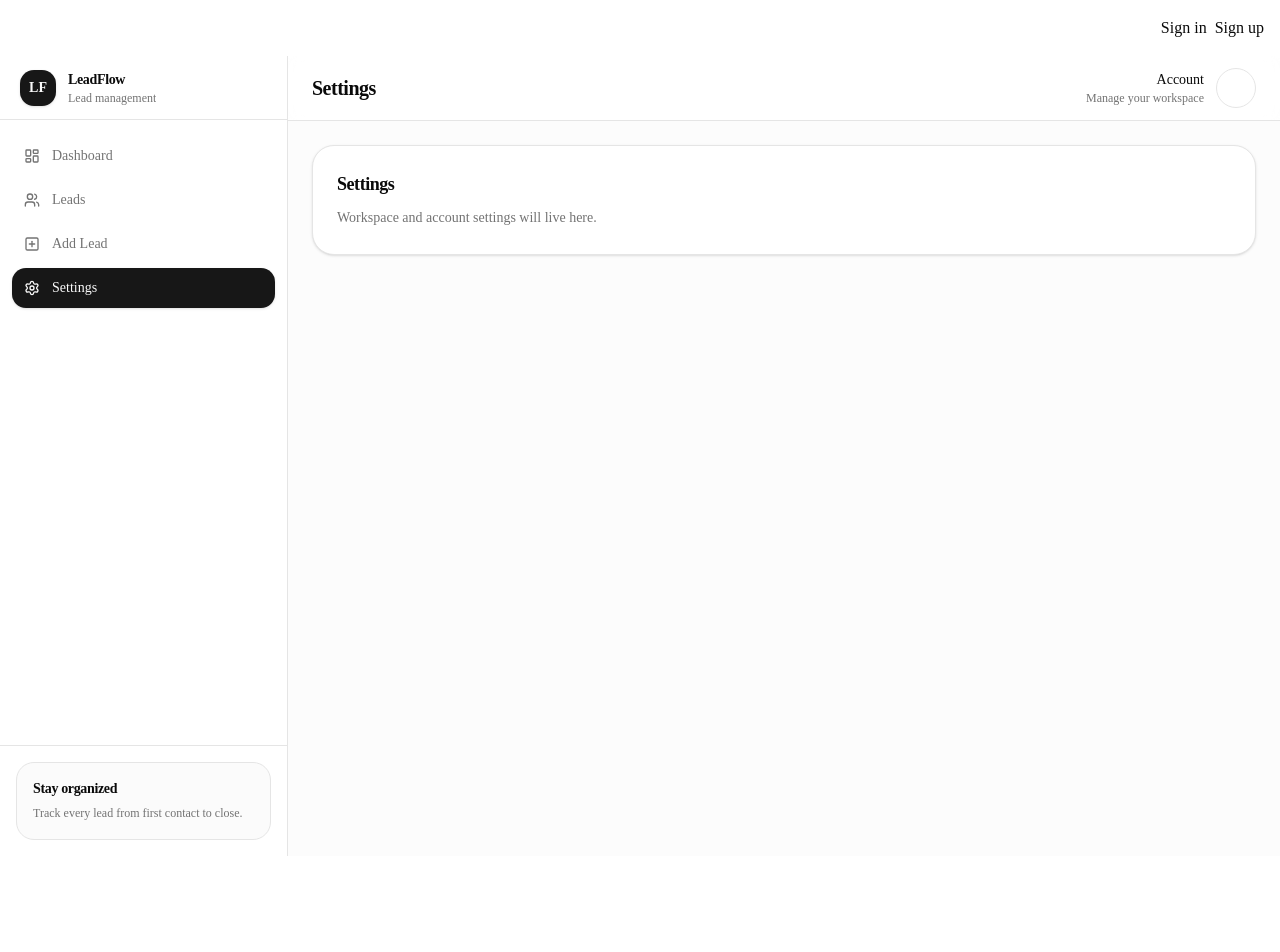
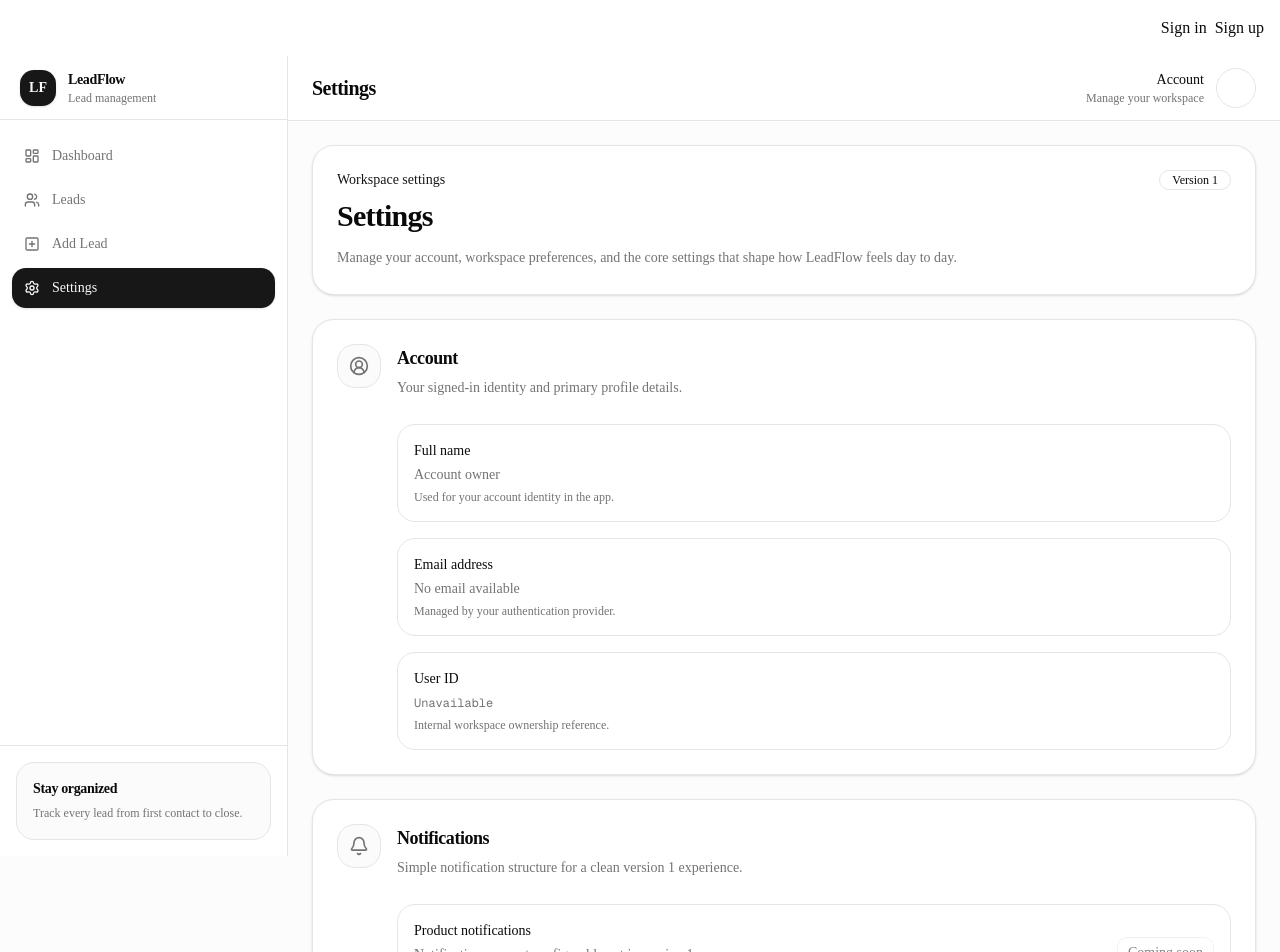
Before and after one commit to skerdiD/lead-flow, a Next.js app: page /dashboard/settings in a window 1280 px wide. Shown: the top 952 px of the page. Before the commit the page ends 856 px from the top, so only its background shows below. Built offline with nearby package versions, Linux system fonts and the light colour scheme; no server answers.

Commit message:
Implement Settings page with profile and workspace structure

```diff
--- a/app/dashboard/settings/page.tsx
+++ b/app/dashboard/settings/page.tsx
@@ -1,13 +1,260 @@
-export default function SettingsPage() {
+import { Bell, CreditCard, LockKeyhole, ShieldCheck, UserCircle2 } from "lucide-react";
+import { auth, currentUser } from "@clerk/nextjs/server";
+import { Badge } from "@/components/ui/badge";
+import { Button } from "@/components/ui/button";
+
+function SettingsSection({
+  icon: Icon,
+  title,
+  description,
+  children,
+}: {
+  icon: React.ComponentType<{ className?: string }>;
+  title: string;
+  description: string;
+  children: React.ReactNode;
+}) {
   return (
-    <div className="rounded-3xl border bg-background p-6 shadow-sm">
-      <div className="max-w-xl">
-        <h2 className="text-lg font-semibold tracking-tight text-foreground">
-          Settings
-        </h2>
-        <p className="mt-2 text-sm leading-6 text-muted-foreground">
-          Workspace and account settings will live here.
-        </p>
+    <section className="rounded-3xl border bg-background p-6 shadow-sm">
+      <div className="flex items-start gap-4">
+        <div className="flex h-11 w-11 shrink-0 items-center justify-center rounded-2xl border bg-muted/40">
+          <Icon className="h-5 w-5 text-muted-foreground" />
+        </div>
+
+        <div className="min-w-0 flex-1">
+          <div className="space-y-1">
+            <h2 className="text-lg font-semibold tracking-tight text-foreground">
+              {title}
+            </h2>
+            <p className="text-sm leading-6 text-muted-foreground">
+              {description}
+            </p>
+          </div>
+
+          <div className="mt-6">{children}</div>
+        </div>
+      </div>
+    </section>
+  );
+}
+
+function SettingRow({
+  label,
+  value,
+  hint,
+  action,
+}: {
+  label: string;
+  value: React.ReactNode;
+  hint?: string;
+  action?: React.ReactNode;
+}) {
+  return (
+    <div className="flex flex-col gap-4 rounded-2xl border p-4 md:flex-row md:items-center md:justify-between">
+      <div className="min-w-0 space-y-1">
+        <p className="text-sm font-medium text-foreground">{label}</p>
+        <div className="text-sm text-muted-foreground">{value}</div>
+        {hint ? <p className="text-xs text-muted-foreground">{hint}</p> : null}
+      </div>
+
+      {action ? <div className="shrink-0">{action}</div> : null}
+    </div>
+  );
+}
+
+export default async function SettingsPage() {
+  const { userId } = await auth();
+  const user = await currentUser();
+
+  const fullName =
+    [user?.firstName, user?.lastName].filter(Boolean).join(" ") ||
+    user?.username ||
+    "Account owner";
+
+  const primaryEmail =
+    user?.primaryEmailAddress?.emailAddress || "No email available";
+
+  return (
+    <div className="space-y-6">
+      <section className="rounded-3xl border bg-background p-6 shadow-sm">
+        <div className="flex flex-col gap-5 lg:flex-row lg:items-start lg:justify-between">
+          <div className="max-w-2xl">
+            <p className="text-sm font-medium text-primary">Workspace settings</p>
+            <h1 className="mt-2 text-3xl font-semibold tracking-tight text-foreground">
+              Settings
+            </h1>
+            <p className="mt-3 text-sm leading-6 text-muted-foreground">
+              Manage your account, workspace preferences, and the core settings
+              that shape how LeadFlow feels day to day.
+            </p>
+          </div>
+
+          <Badge variant="outline" className="w-fit rounded-full px-3 py-1 text-xs font-medium">
+            Version 1
+          </Badge>
+        </div>
+      </section>
+
+      <div className="grid gap-6 xl:grid-cols-[1.15fr,0.85fr]">
+        <div className="space-y-6">
+          <SettingsSection
+            icon={UserCircle2}
+            title="Account"
+            description="Your signed-in identity and primary profile details."
+          >
+            <div className="space-y-4">
+              <SettingRow
+                label="Full name"
+                value={fullName}
+                hint="Used for your account identity in the app."
+              />
+
+              <SettingRow
+                label="Email address"
+                value={primaryEmail}
+                hint="Managed by your authentication provider."
+              />
+
+              <SettingRow
+                label="User ID"
+                value={
+                  <span className="break-all font-mono text-xs text-muted-foreground">
+                    {userId ?? "Unavailable"}
+                  </span>
+                }
+                hint="Internal workspace ownership reference."
+              />
+            </div>
+          </SettingsSection>
+
+          <SettingsSection
+            icon={Bell}
+            title="Notifications"
+            description="Simple notification structure for a clean version 1 experience."
+          >
+            <div className="space-y-4">
+              <SettingRow
+                label="Product notifications"
+                value="Notifications are not configurable yet in version 1."
+                hint="This area is intentionally prepared for future reminder and activity features."
+                action={
+                  <Button variant="outline" disabled>
+                    Coming soon
+                  </Button>
+                }
+              />
+
+              <SettingRow
+                label="Lead activity reminders"
+                value="No reminder system is active yet."
+                hint="Future versions can add follow-up reminders and inactivity alerts."
+              />
+            </div>
+          </SettingsSection>
+
+          <SettingsSection
+            icon={CreditCard}
+            title="Plan and billing"
+            description="A realistic billing section placeholder so the product feels complete."
+          >
+            <div className="space-y-4">
+              <SettingRow
+                label="Current plan"
+                value={
+                  <div className="flex items-center gap-2">
+                    <span>Starter</span>
+                    <Badge variant="secondary" className="rounded-full">
+                      Demo
+                    </Badge>
+                  </div>
+                }
+                hint="LeadFlow version 1 does not include live billing yet."
+              />
+
+              <SettingRow
+                label="Usage"
+                value="Lead tracking, statuses, notes, search, and filtering"
+                hint="A solid product foundation for a small SaaS workflow."
+              />
+            </div>
+          </SettingsSection>
+        </div>
+
+        <div className="space-y-6">
+          <SettingsSection
+            icon={ShieldCheck}
+            title="Workspace and data"
+            description="Core workspace information and how your leads are isolated."
+          >
+            <div className="space-y-4">
+              <SettingRow
+                label="Workspace scope"
+                value="Personal workspace"
+                hint="Each lead is isolated by the authenticated user account."
+              />
+
+              <SettingRow
+                label="Data ownership"
+                value="All lead records are scoped to your user ID."
+                hint="This keeps access control strict and prevents cross-user data access."
+              />
+
+              <SettingRow
+                label="Environment"
+                value="LeadFlow SaaS dashboard"
+                hint="Designed for freelancers and small agencies managing their sales pipeline."
+              />
+            </div>
+          </SettingsSection>
+
+          <SettingsSection
+            icon={LockKeyhole}
+            title="Security"
+            description="A lightweight but intentional security section for version 1."
+          >
+            <div className="space-y-4">
+              <SettingRow
+                label="Authentication"
+                value="Protected with Clerk"
+                hint="Sign-in, session management, and route protection are active."
+              />
+
+              <SettingRow
+                label="Route access"
+                value="Dashboard routes require authentication"
+                hint="Protected pages are not accessible to signed-out users."
+              />
+
+              <SettingRow
+                label="Lead access control"
+                value="Owner-only access"
+                hint="Users can only view, edit, or delete their own leads."
+              />
+            </div>
+          </SettingsSection>
+
+          <section className="rounded-3xl border bg-background p-6 shadow-sm">
+            <div className="space-y-2">
+              <h2 className="text-lg font-semibold tracking-tight text-foreground">
+                Product notes
+              </h2>
+              <p className="text-sm leading-6 text-muted-foreground">
+                LeadFlow version 1 focuses on the essentials: structured lead
+                management, a clean dashboard, protected access, and a polished
+                B2B workflow.
+              </p>
+            </div>
+
+            <div className="mt-6 rounded-2xl border bg-muted/20 p-4">
+              <p className="text-sm leading-6 text-muted-foreground">
+                This settings page is intentionally simple, but structured so the
+                app already feels complete and ready for future upgrades like
+                notifications, billing, workspace customization, and account
+                preferences.
+              </p>
+            </div>
+          </section>
+        </div>
       </div>
     </div>
   );
```
